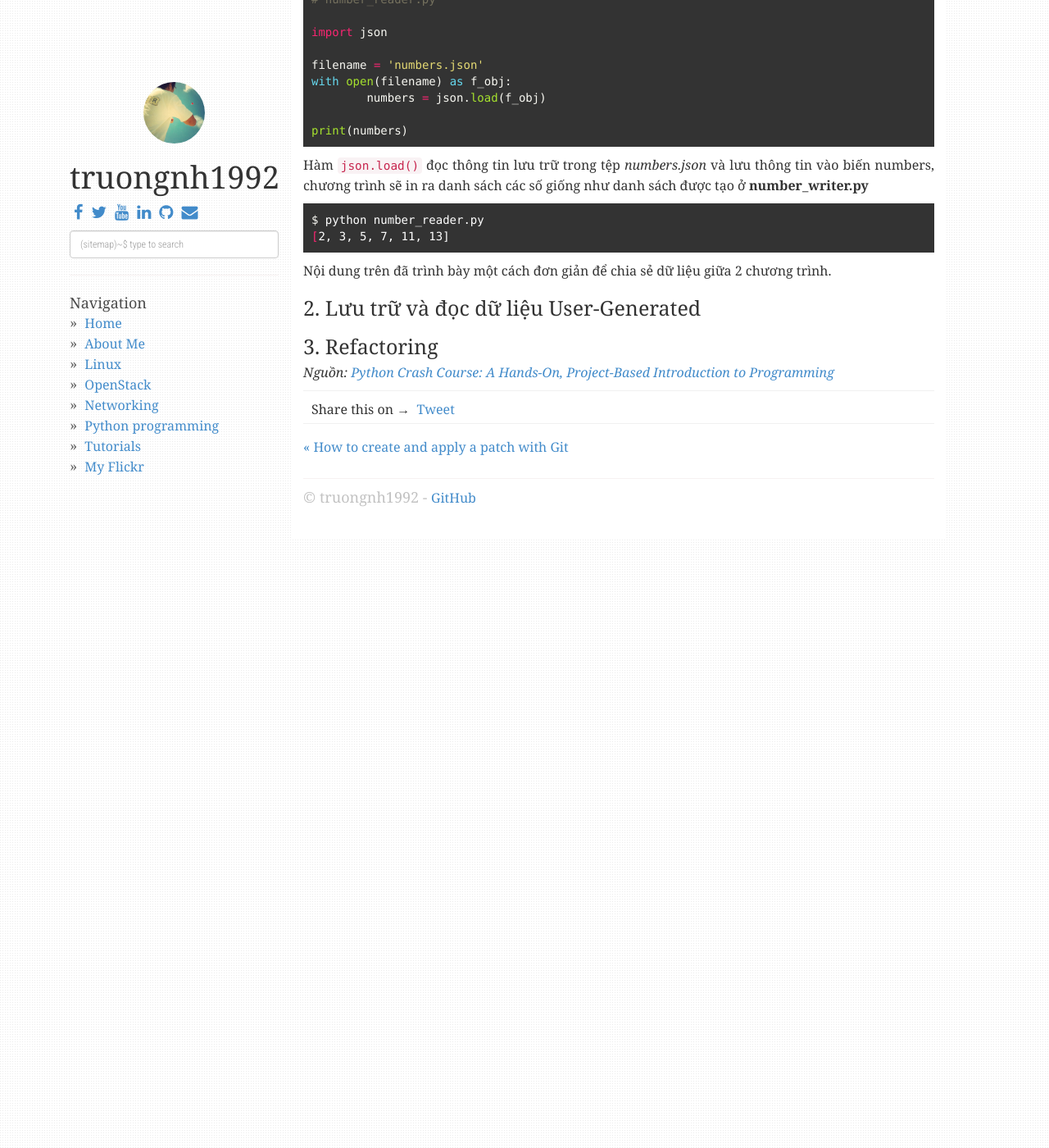
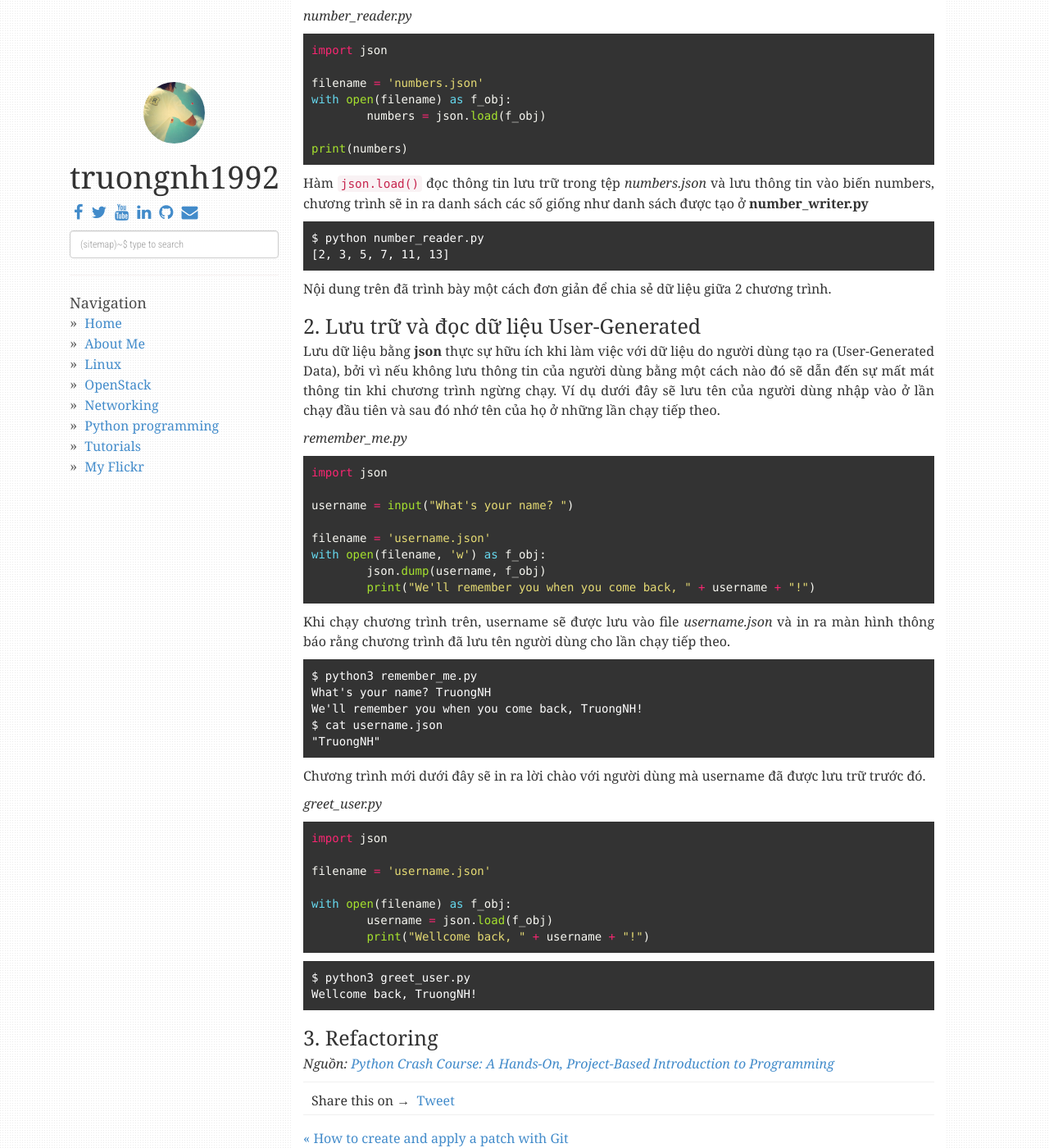
Before and after one commit to truongnh1992/truongnh1992.github.io, a Jekyll site: the page built from _posts/2018-10-26-storing-data-with-python.md, in a window 1280 px wide and 1400 px high, scrolled down 1277 px. Shown: the whole window at 82% size. Built offline with Jekyll 4.4.1, drawn with Linux system fonts in a browser that asks for light colours; nearby versions of some CDN libraries; comment, search, counter and statistics services are not loaded; some of the changed text lies outside the part shown.

Commit message:
2018-10-26-storing-data-with-python.md
Signed-off-by: Nguyen Hai Truong <truongnh@vn.fujitsu.com>

````diff
--- a/_posts/2018-10-26-storing-data-with-python.md
+++ b/_posts/2018-10-26-storing-data-with-python.md
@@ -38,16 +40,16 @@ with open(filename, 'w') as f_obj:
 	json.dump(numbers, f_obj)
 ```
 Hàm `json.dump()` sẽ lưu trữ danh sách `numbers = [2, 3, 5, 7, 11, 13]` vào tệp *numbers.json*. Chương trình phía trên không có output nào ra console, nhưng nó sẽ tạo ra tệp *numbers.json* lưu trữ danh sách numbers theo định dạng giống như Python:
-```sh
+```
 $ python number_writer.py
 $ cat numbers.json
 [2, 3, 5, 7, 11, 13]
 ```
 
 Tiếp theo chương trình thứ hai **number_reader.py** sử dụng `json.load()` để đọc danh sách numbers ngược trở lại bộ nhớ.
+
+*number_reader.py*
 ```python
-# number_reader.py
-
 import json
 
 filename = 'numbers.json'
@@ -57,13 +59,50 @@ with open(filename) as f_obj:
 print(numbers)
 ```
 Hàm `json.load()` đọc thông tin lưu trữ trong tệp *numbers.json* và lưu thông tin vào biến numbers, chương trình sẽ in ra danh sách các số giống như danh sách được tạo ở **number_writer.py**
-```sh
+```
 $ python number_reader.py
 [2, 3, 5, 7, 11, 13]
 ```
 Nội dung trên đã trình bày một cách đơn giản để chia sẻ dữ liệu giữa 2 chương trình.
 <a name="2-saving-reading-user-generated-data"><a/>
 ## 2. Lưu trữ và đọc dữ liệu User-Generated
+Lưu dữ liệu bằng **json** thực sự hữu ích khi làm việc với dữ liệu do người dùng tạo ra (User-Generated Data), bởi vì nếu không lưu thông tin của người dùng bằng một cách nào đó sẽ dẫn đến sự mất mát thông tin khi chương trình ngừng chạy. Ví dụ dưới đây sẽ lưu tên của người dùng nhập vào ở lần chạy đầu tiên và sau đó nhớ tên của họ ở những lần chạy tiếp theo.
+
+*remember_me.py*
+```python
+import json
+
+username = input("What's your name? ")
+
+filename = 'username.json'
+with open(filename, 'w') as f_obj:
+	json.dump(username, f_obj)
+	print("We'll remember you when you come back, " + username + "!")
+```
+Khi chạy chương trình trên, username sẽ được lưu vào file *username.json* và in ra màn hình thông báo rằng chương trình đã lưu tên người dùng cho lần chạy tiếp theo.
+```
+$ python3 remember_me.py
+What's your name? TruongNH
+We'll remember you when you come back, TruongNH!
+$ cat username.json
+"TruongNH"
+```
+Chương trình mới dưới đây sẽ in ra lời chào với người dùng mà username đã được lưu trữ trước đó.
+
+*greet_user.py*
+```python
+import json
+
+filename = 'username.json'
+
+with open(filename) as f_obj:
+	username = json.load(f_obj)
+	print("Wellcome back, " + username + "!")
+```
+```
+$ python3 greet_user.py
+Wellcome back, TruongNH!
+```
 
 <a name="3-Refactoring"><a/>
 ## 3. Refactoring
````
Also changed, not shown: other parts of _posts/2018-10-26-storing-data-with-python.md (+5 -3 lines).
